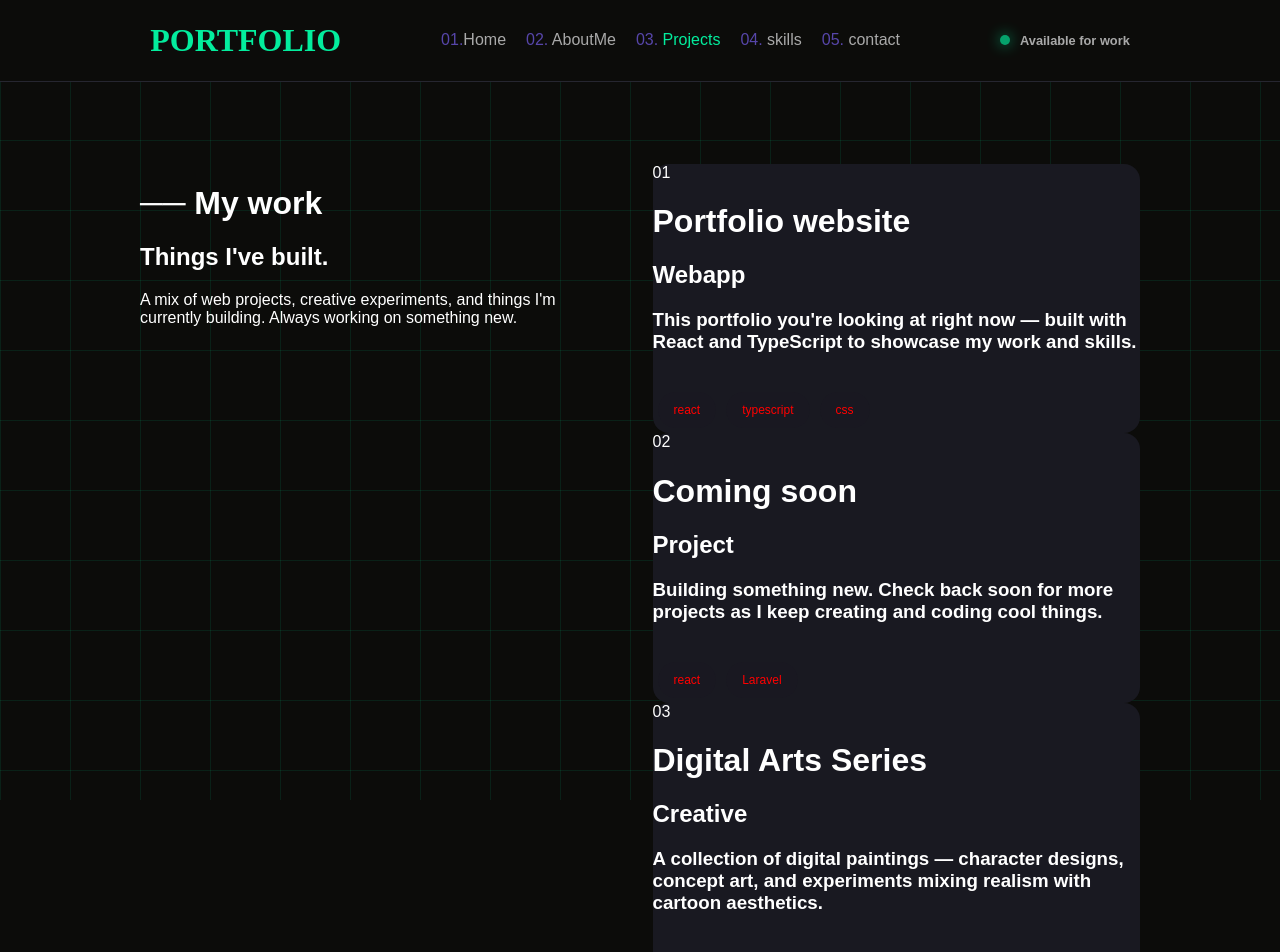
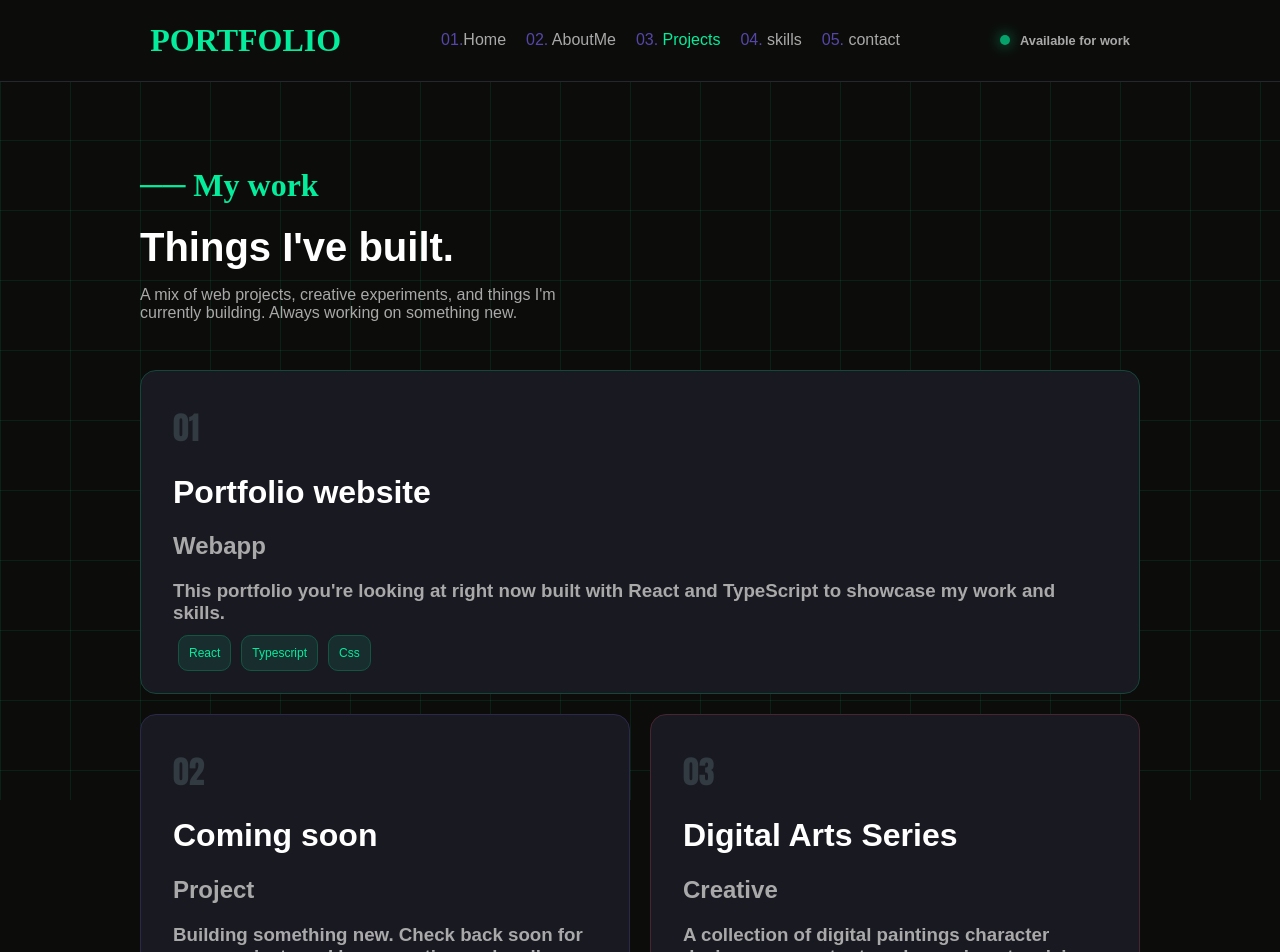
Before and after one commit to itzmitto/portfolioproject, a React (Vite) app: page /Projects in a window 1280 px wide. Shown: the top 952 px of the page. Built offline with nearby package versions, Linux system fonts and the light colour scheme.

Commit message:
253ste commit

```diff
--- a/src/App.css
+++ b/src/App.css
@@ -62,3 +62,25 @@
 .education:hover::before {
     opacity: 1;
 }
+
+
+
+/* dit is de css voor alle fadeup animation  */
+
+.titleBlock,
+.card,
+.content-wrapper,
+.wrapper {
+    animation: fadeUp 0.8s ease forwards;
+}
+
+@keyframes fadeUp {
+    from {
+        opacity: 0;
+        transform: translateY(28px);
+    }
+    to {
+        opacity: 1;
+        transform: translateY(0);
+    }
+}
--- a/src/pages/AboutMe.css
+++ b/src/pages/AboutMe.css
@@ -10,8 +10,6 @@
     .card.small i {
         color: white;
     }
-
-
 
     .card {
         background: #25252f;
--- a/src/pages/Home.tsx
+++ b/src/pages/Home.tsx
@@ -57,12 +57,12 @@ function Home() {
             <span className="stat-label">Netherlands</span>
           </div>
           <div className="stat-item">
-            <span className="stat-value">∞</span>
-            <span className="stat-label">Hours gamed</span>
+            <span className="stat-value">♦</span>
+            <span className="stat-label">gaming</span>
           </div>
           <div className="stat-item">
             <span className="stat-value">♦</span>
-            <span className="stat-label">Building stuff</span>
+            <span className="stat-label">Art</span>
           </div>
         </div>
       </footer >
--- a/src/pages/Projects.css
+++ b/src/pages/Projects.css
@@ -1,52 +1,151 @@
 .projects {
     .gridContainer {
+        display: flex;
+        flex-direction: column;
+        align-items: center;
+        padding: 4rem 2rem;
+    }
+
+    .cardsContainer {
         display: grid;
         grid-template-columns: repeat(2, 1fr);
-        gap: 25px;
-        margin: 50px auto;
+        gap: 20px;
         max-width: 1000px;
-        padding: 2rem 0;
+        width: 100%;
     }
 
-    .card {
+    .titleBlock {
+        max-width: 1000px;
+        width: 100%;
+        margin-bottom: 2rem;
+    }
+
+    .titleBlock h1 {
+        color: #03ed9d;
+        font-family: 'Times New Roman', Times, serif;
+    }
+
+    .titleBlock h2 {
+        color: white;
+        font-size: 2.5rem;
+        margin: 0.5rem 0;
+    }
+
+    .titleBlock p {
+        color: darkgrey;
+    }
+
+    .cardNumber {
+        color: #323a42;
+        font-size: 2rem;
+        font-family: Impact, Haettenschweiler, 'Arial Narrow Bold', sans-serif
+    }
+
+    .card.main {
+        grid-column: 1 / -1;
         background: #191921;
         border-radius: 1rem;
+        padding: 2rem;
+        border: 1px solid #15463a;
+
     }
 
-    /* border-radius: 10rem;
-        background: #25252f;
-        border-radius: 12px;
-        border: 1px solid black;
-        padding: 20px; */
+    .card.main h2 {
+        color: darkgrey;
+    }
 
+    .card.main h3 {
+        color: darkgrey;
+    }
 
-}
+    .card.second {
+        background: #191921;
+        border-radius: 1rem;
+        padding: 2rem;
+        border: 1px solid #2c284c;
+
+    }
+
+    .card.second h2 {
+        color: darkgrey;
+    }
+
+    .card.second h3 {
+        color: darkgrey;
+    }
+
+    .card.third {
+        background: #191921;
+        border-radius: 1rem;
+        padding: 2rem;
+        border: 1px solid #482531;
+
+    }
+
+    .card.third h2 {
+        color: darkgrey;
+    }
+
+    .card.third h3 {
+        color: darkgrey;
+    }
 
 
 
 
 
+.card.main .pill {
+    color: #03ed9d;
+    background-color: #172d2e;
+    padding: 10px;
+    border-radius: 10px;
+    font-size: 12px;
+    margin: 5px;
+    border: 1px solid transparent;
+    border-color: #135442;
+    margin-top: 20px;
+}
 
 
 
-
-
-
-
-.pill {
-    color: red;
-    display: inline-block;
-    background-color: #191821;
-    padding: 10px 15px;
-    border-radius: 50px;
+.card.second .pill {
+    color: #7b63fc;
+    background-color: #201f32;
+    padding: 10px;
+    border-radius: 10px;
     font-size: 12px;
     margin: 5px;
     border: 1px solid transparent;
-    transition: all 0.5s ease;
+    border-color: #312d59;
     margin-top: 20px;
 }
 
-.pill:hover {
-    color: #7c61fd;
-    border-color: #7c61fd;
+
+.card.third .pill {
+    color: #fd4e6e;
+    background-color: #291e29;
+    padding: 10px;
+    border-radius: 10px;
+    font-size: 12px;
+    margin: 5px;
+    border: 1px solid transparent;
+    border-color: #532735;
+    margin-top: 20px;
 }
+
+.card.main .pill:hover {
+    border-color: #03ed9d;
+    transition: 1s;
+}
+
+.card.second .pill:hover {
+    border-color: #7b63fc;
+    transition: 1s;
+}
+
+.card.third .pill:hover {
+    border-color: #fd4e6e;
+    transition: 1s;
+}
+
+}
--- a/src/pages/Projects.tsx
+++ b/src/pages/Projects.tsx
@@ -21,11 +21,11 @@ function Projects() {
                             <span className="cardNumber">01</span>
                             <h1>Portfolio website</h1>
                             <h2>Webapp</h2>
-                            <h3>This portfolio you're looking at right now — built with React and TypeScript to showcase my work and skills.</h3>
+                            <h3>This portfolio you're looking at right now built with React and TypeScript to showcase my work and skills.</h3>
                             <div className="pillsWrapper">
-                                <span className="pill">react</span>
-                                <span className="pill">typescript</span>
-                                <span className="pill">css</span>
+                                <span className="pill">React</span>
+                                <span className="pill">Typescript</span>
+                                <span className="pill">Css</span>
                             </div>
                         </div>
 
@@ -48,7 +48,7 @@ function Projects() {
                             <span className="cardNumber">03</span>
                             <h1>Digital Arts Series</h1>
                             <h2>Creative</h2>
-                            <h3>A collection of digital paintings — character designs, concept art, and experiments mixing realism with cartoon aesthetics.</h3>
+                            <h3>A collection of digital paintings character designs, concept art, and experiments mixing realism with cartoon aesthetics.</h3>
                             <div className="pillsWrapper">
                                 <span className="pill">potloden</span>
                                 <span className="pill">gum</span>
```
Also changed, not shown: src/pages/Contact.css (line endings or trailing spaces), src/pages/Contact.tsx (line endings or trailing spaces).
